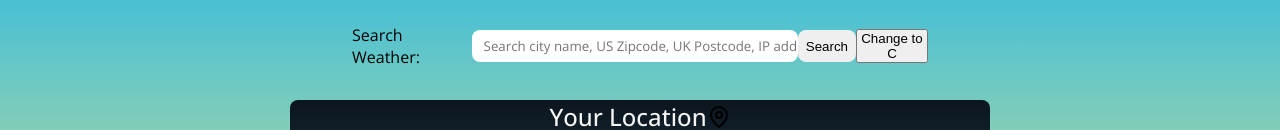
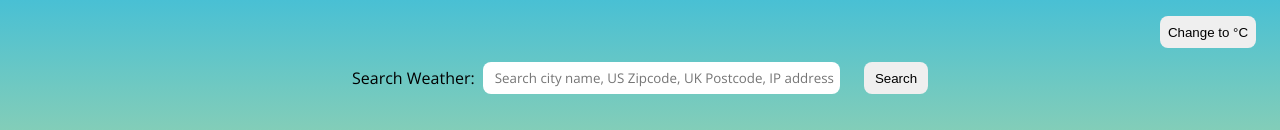
Before and after one commit to Matthew-Luk/weather, a React (Create React App) app: page / in a window 1280 px wide. Shown: the top 130 px of the page. Built offline with nearby package versions, Linux system fonts and the light colour scheme; no server answers.

Commit message:
update buttons and styling

```diff
--- a/src/Components/Home.js
+++ b/src/Components/Home.js
@@ -18,7 +18,6 @@ const Home = () => {
         const res = await axios.get("https://api.ipify.org/?format=json");
         axios.get(`https://api.weatherapi.com/v1/forecast.json?key=ed7bf3890ad2432497a63148232608&q=${res.data.ip}&days=3&aqi=no&alerts=no`)
         .then((result) => {
-            // console.log(result.data)
             let astroData = result.data.forecast.forecastday[0].astro
             setForecastList(result.data.forecast.forecastday)
             setMoonOut(getMoon(result.data.location.localtime.slice(11,16), astroData.sunset, astroData.sunrise))
@@ -46,7 +45,6 @@ const Home = () => {
         const temp = JSON.parse(localStorage.getItem("savedWeatherList"))
         setWeatherList([])
         if(temp){
-            // setWeatherList(temp)
             let x = updateWeatherList(temp)
             axios.all(x.map((value) => axios.get(`https://api.weatherapi.com/v1/current.json?key=ed7bf3890ad2432497a63148232608&q=${value}&aqi=yes`)))
             .then((result) => {
@@ -59,6 +57,16 @@ const Home = () => {
         }
     },[])
 
+    const changeScale = (e) => {
+        e.preventDefault()
+        if(fToC === 1){
+            setFToC(0)
+        }else{
+            setFToC(1)
+        }
+        console.log(fToC)
+    }
+
     const clearLocalStorage = () => {
         localStorage.clear()
         window.location.reload()
@@ -66,6 +74,7 @@ const Home = () => {
 
     return (
         <div className={`container ${moonOut ? "dark" : "light"}`}>
+            <button className='scaleButton' onClick={changeScale}>{fToC === 1 ? "Change to °C" : "Change to °F"}</button>
             <Navbar weatherList={weatherList} setWeatherList={setWeatherList} searchValue={searchValue} setSearchValue={setSearchValue} fToC={fToC} setFToC={setFToC}/>
             <div className='currentCard'>
                 <div className='currentCardHeader'>
--- a/src/Components/Navbar.js
+++ b/src/Components/Navbar.js
@@ -30,23 +30,12 @@ const Navbar = (props) => {
         setSearchValue(e.target.value)
     }
 
-    const changeMeridium = (e) => {
-        e.preventDefault()
-        if(fToC === 1){
-            setFToC(0)
-        }else{
-            setFToC(1)
-        }
-        console.log(fToC)
-    }
-
     return (
         <div className='navbar'>
             <form className="searchBar" onSubmit={searchHandler}>
                 <label htmlFor="">Search Weather:</label>
                 <input onChange={searchValueHandler} value={searchValue} type="text" placeholder='Search city name, US Zipcode, UK Postcode, IP address'/>
                 <button className='searchButton'>Search</button>
-                <button onClick={changeMeridium}>{fToC === 1 ? "Change to C" : "Change to F"}</button>
             </form>
         </div>
     )
--- a/src/css/styles.scss
+++ b/src/css/styles.scss
@@ -12,12 +12,6 @@ $primary-font-size: 1.6rem;
 $primary-font: "Open Sans";
 $primary-border-radius: 0.8rem;
 
-p {
-    a {
-        color: $primary-color;
-    }
-}
-
 .container {
     height: 100vh;
     width: 100vw;
@@ -31,9 +25,6 @@ p {
 
 .light {
     background-image: linear-gradient(#49c0d4, #fae97f, #49c0d4);
-    // .currentCard {
-        // background-image: url('../images/sunny.jpg');
-    // }
 }
 
 .dark {
@@ -41,10 +32,6 @@ p {
     label {
         color: $secondary-color;
     }
-    // .currentCard {
-    //     background-image: url('../images/night.jpg');
-    //     color: $secondary-color;
-    // }
 }
 
 .overcast, .partly_cloudy, .cloudy, .fog {
@@ -52,7 +39,6 @@ p {
 }
 
 .sunny {
-    // background-image: linear-gradient(to top right, #eb6221, #fbdf17);
     background-image: linear-gradient(to top right, #fbdf17, #edd494);
 }
 
@@ -68,13 +54,23 @@ p {
     background-image: linear-gradient(to top right, #543e28, #c2b49d);
 }
 
+.scaleButton {
+    height: 3.2rem;
+    width: 9.6rem;
+    border-radius: $primary-border-radius;
+    border: none;
+    cursor: pointer;
+    align-self: flex-end;
+    margin-right: 2.4rem;
+    margin-top: 1.6rem;
+}
+
 .navbar {
     display: flex;
     justify-content: center;
     align-items: center;
     height: 6rem;
     width: 100vw;
-    margin-top: 1.6rem;
     .searchBar {
         display: flex;
         align-items: center;
```
